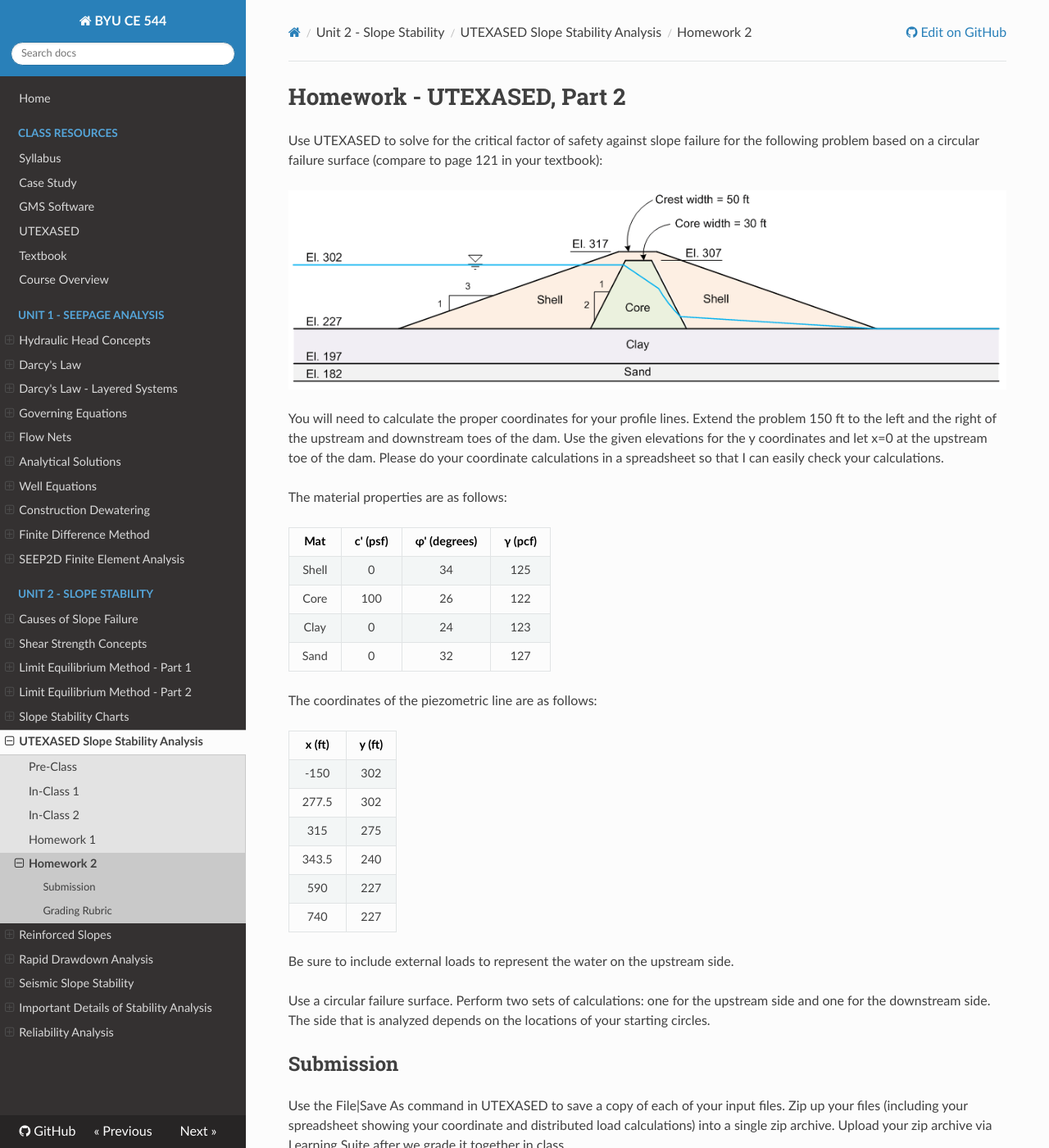
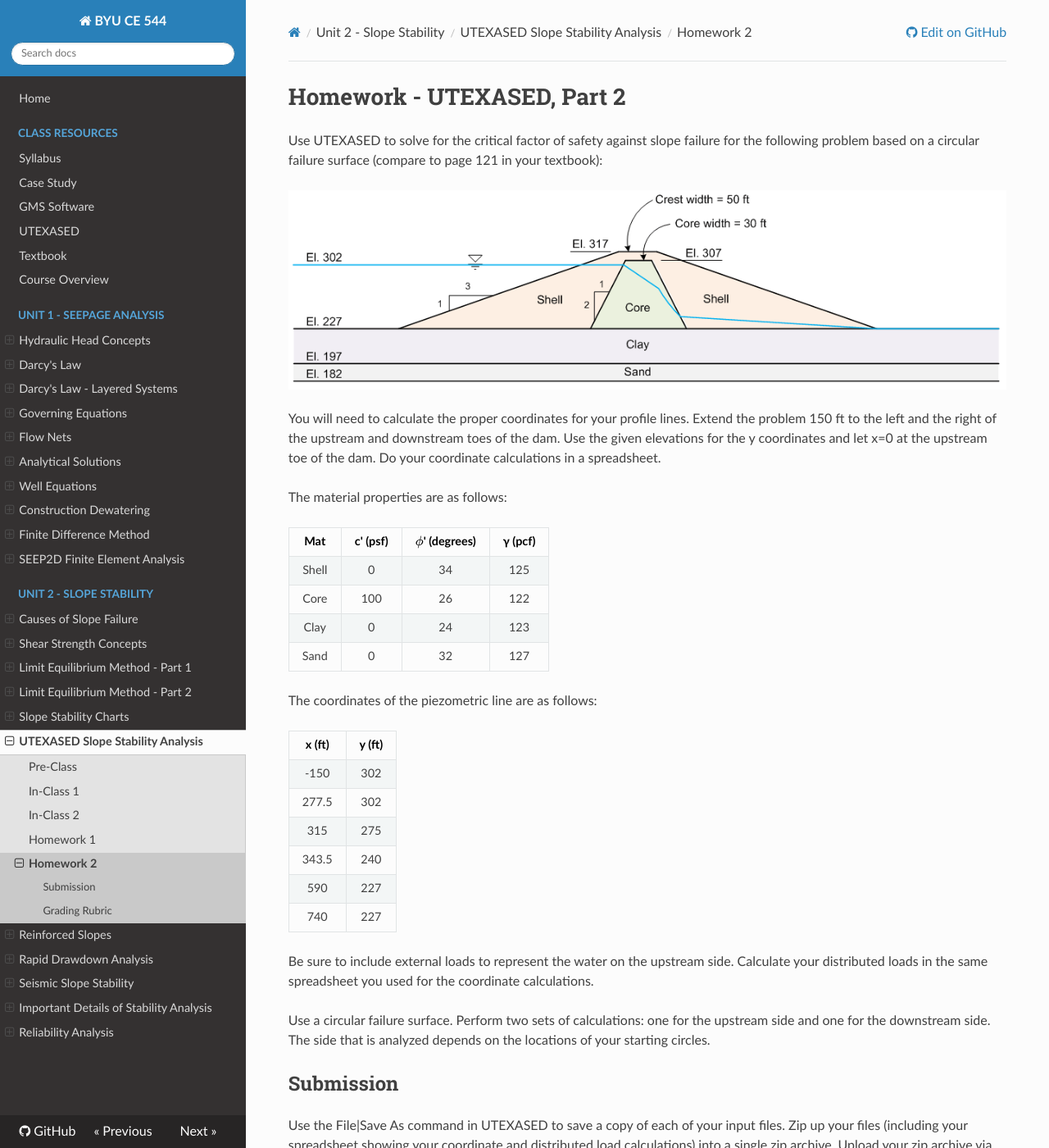
Before and after one commit to njones61/ce544, an MkDocs documentation site: the page built from docs/unit2/06_utexased/utexased_hw2.md, in a window 1280 px wide and 1400 px high. Shown: the whole window at 82% size. Built offline with MkDocs 1.6.1, drawn with Linux system fonts in a browser that asks for light colours; nearby versions of some CDN libraries.

Commit message:
tweaked instructions

```diff
--- a/docs/unit2/06_utexased/utexased_hw2.md
+++ b/docs/unit2/06_utexased/utexased_hw2.md
@@ -4,16 +4,16 @@ Use UTEXASED to solve for the critical factor of safety against slope failure fo
 
 ![earthdamfig.gif](earthdamfig.gif)
 
-You will need to calculate the proper coordinates for your profile lines. Extend the problem 150 ft to the left and the right of the upstream and downstream toes of the dam. Use the given elevations for the y coordinates and let x=0 at the upstream toe of the dam. Please do your coordinate calculations in a spreadsheet so that I can easily check your calculations.
+You will need to calculate the proper coordinates for your profile lines. Extend the problem 150 ft to the left and the right of the upstream and downstream toes of the dam. Use the given elevations for the y coordinates and let x=0 at the upstream toe of the dam. Do your coordinate calculations in a spreadsheet.
 
 The material properties are as follows:
 
-|  Mat   | c' (psf) | φ' (degrees) | γ (pcf) |
-|:------:|:--------:|:------------:|:-------:|
-| Shell  |    0     |      34      |   125   |
-|  Core  |   100    |      26      |   122   |
-|  Clay  |    0     |      24      |   123   |
-|  Sand  |    0     |      32      |   127   |
+|  Mat   | c' (psf) | $\phi$' (degrees) | γ (pcf) |
+|:------:|:--------:|:-----------------:|:-------:|
+| Shell  |    0     |        34         |   125   |
+|  Core  |   100    |        26         |   122   |
+|  Clay  |    0     |        24         |   123   |
+|  Sand  |    0     |        32         |   127   |
 
 The coordinates of the piezometric line are as follows:
 
@@ -26,7 +26,7 @@ The coordinates of the piezometric line are as follows:
 |  590   |  227   |
 |  740   |  227   |
 
-Be sure to include external loads to represent the water on the upstream side.
+Be sure to include external loads to represent the water on the upstream side. Calculate your distributed loads in the same spreadsheet you used for the coordinate calculations.
 
 Use a circular failure surface. Perform two sets of calculations: one for the upstream side and one for the downstream side. The side that is analyzed depends on the locations of your starting circles.
 
```
